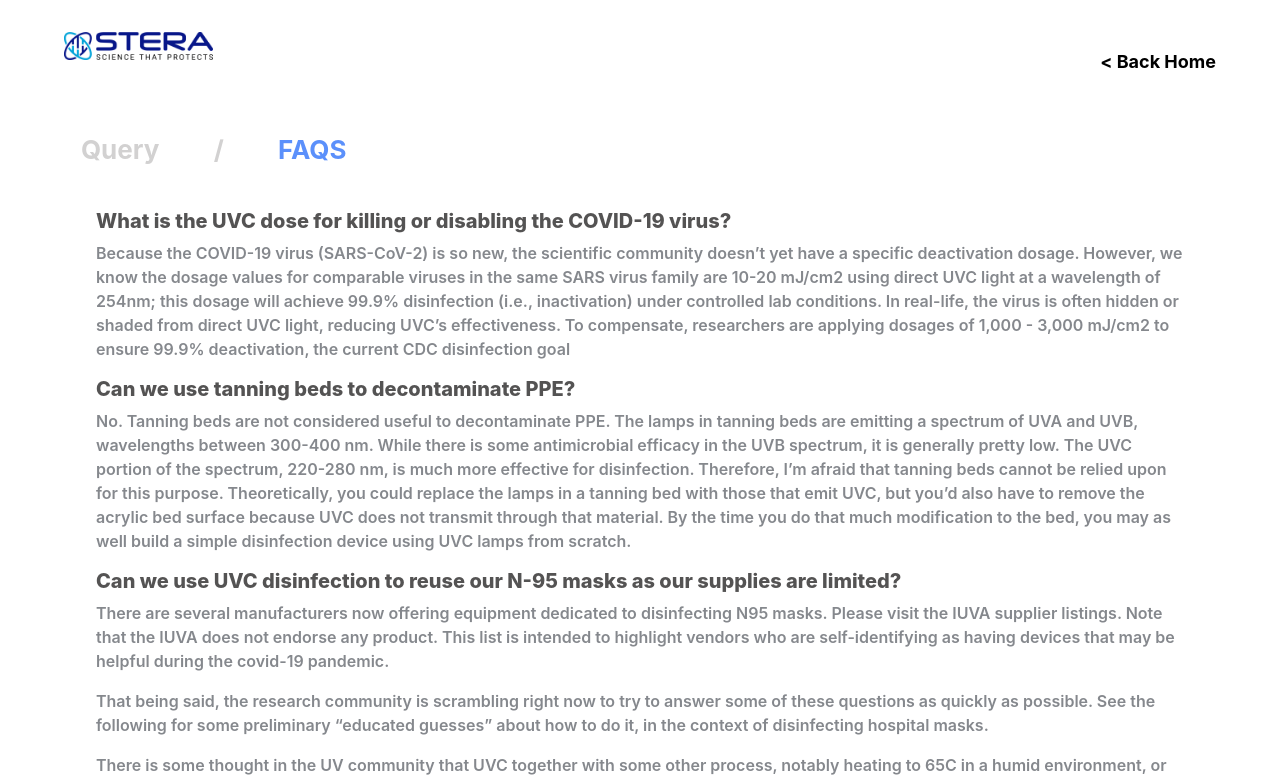
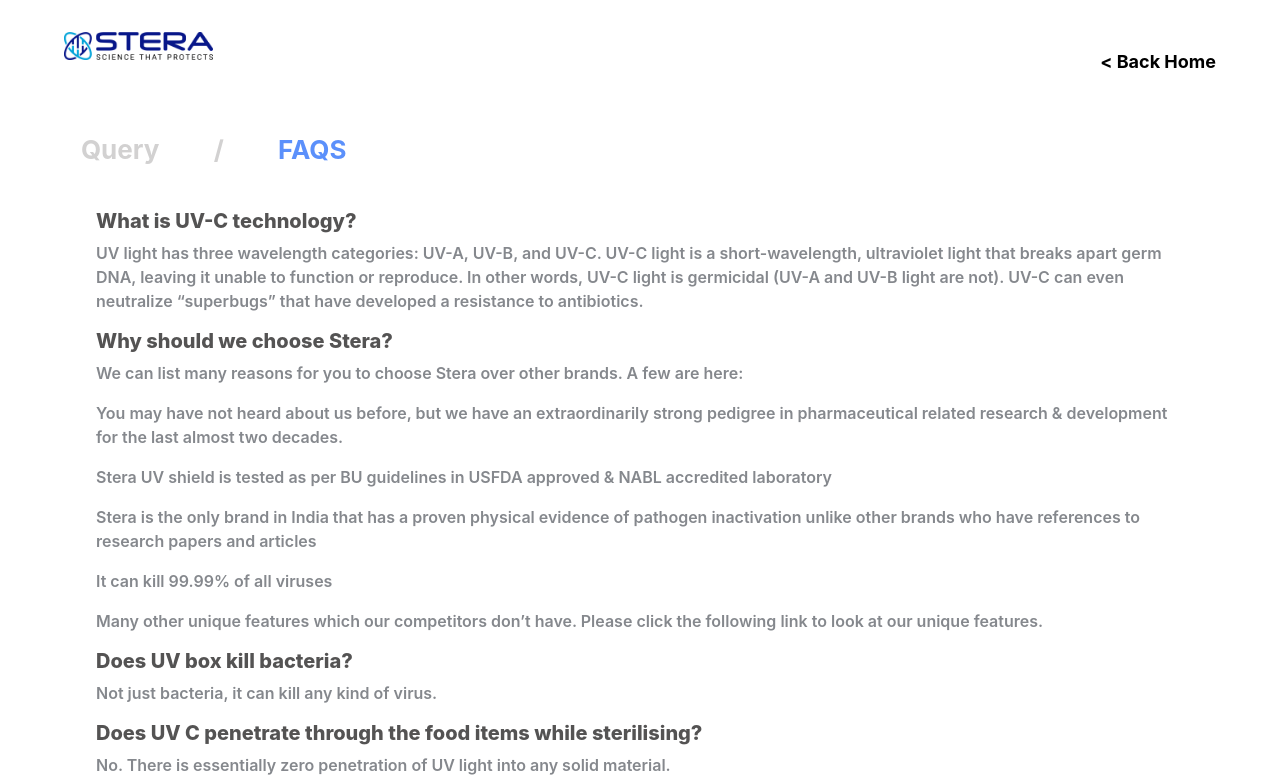
Before and after one commit to VikasBelida09/stera, a React (Create React App) app: page /faq in a window 1280 px wide. Shown: the top 780 px of the page. Built offline with nearby package versions, Linux system fonts and the light colour scheme.

Commit message:
changed FAQ and About Us questions

```diff
--- a/src/Components/Contact/Contact.jsx
+++ b/src/Components/Contact/Contact.jsx
@@ -17,7 +17,7 @@
       behavior: "smooth",
     });
   }, []);
-  const Qa = qa.slice(0, 3).map((item) => {
+  const Qa = qa.slice(0, 4).map((item) => {
     return (
       <QuestionAnswer
         key={item.question}
@@ -26,11 +26,13 @@
         answer2={item?.answer2}
         answer3={item?.answer3}
         answer4={item?.answer4}
+        link4={item?.link}
         answer5={item?.answer5}
+        answer6={item?.answer6}
       />
     );
   });
-  const QaFull = qa.slice(4).map((item) => {
+  const QaFull = qa.slice(5).map((item) => {
     return (
       <QuestionAnswer
         key={item.question}
@@ -39,7 +41,9 @@
         answer2={item?.answer2}
         answer3={item?.answer3}
         answer4={item?.answer4}
+        link4={item?.link}
         answer5={item?.answer5}
+        answer6={item?.answer6}
       />
     );
   });
--- a/src/Components/QuestionAnswer/QuestionAnswer.jsx
+++ b/src/Components/QuestionAnswer/QuestionAnswer.jsx
@@ -1,5 +1,6 @@
 import React from "react";
 import classes from "./QuestionAnswer.module.css";
+import { Link } from 'react-router-dom'
 function QuestionAnswer({
   question,
   answer1,
@@ -7,8 +8,10 @@
   answer3,
   answer4,
   answer5,
+  answer6,
+  link4,
 }) {
-  console.log(answer1, answer2, answer3, answer4, answer5);
+  console.log(answer1, answer2, answer3, answer4, answer5, answer6);
   return (
     <div className={classes.QAContainer}>
       <h4 className={classes.question}>{question}</h4>
@@ -17,7 +20,13 @@
         {answer2 && <p className={classes.answerPara}>{answer2}</p>}
         {answer3 && <p className={classes.answerPara}>{answer3}</p>}
         {answer4 && <p className={classes.answerPara}>{answer4}</p>}
+        {link4 && (
+          <p className={classes.answerPara}>
+            <Link to={link4}>{link4}</Link>
+          </p>
+        )}
         {answer5 && <p className={classes.answerPara}>{answer5}</p>}
+        {answer6 && <p className={classes.answerPara}>{answer6}</p>}
       </div>
     </div>
   );
--- a/src/Components/knowmore/knowmore.jsx
+++ b/src/Components/knowmore/knowmore.jsx
@@ -34,65 +34,71 @@
       <div className={classes.knowMoreContent}>
         <span className={classes.aboutUs}>About us</span>
         <div className={classes.container}>
-          <div className={classes.header}>
-            <p>
-              What is<span className={classes.span}> UV</span> technology and{" "}
-              <br /> why do we need it?
-            </p>
-          </div>
+          <div className={classes.header}></div>
           <div className={classes.body}>
+            <p className={classes.questions}>About Stera</p>
             <p className={classes.details}>
-              The International Ultraviolet Association (IUVA) believes that UV
-              disinfection technologies can play a role in a multiple barrier
-              approach to reducing the transmission of the virus causing
-              COVID-19, SARS-CoV-2, based on current disinfection data and
-              empirical evidence. UV is a known disinfectant for air, water and
-              surfaces that can help to mitigate the risk of acquiring an
-              infection in contact with the COVID-19 virus when applied
-              correctly
+              Stera, a brand that has evolved to revolutionize how a common
+              individual thinks of sanitization and disinfection. Stera is a
+              group of individuals with an extraordinarily strong pedigree in
+              pharmaceutical related research and development for the last
+              decades.
             </p>
             <p className={classes.details}>
-              The IUVA has assembled leading experts from around the world to
-              develop guidance on the effective use of UV technology, as a
-              disinfection measure, to help reduce the transmission of COVID-19
-              virus. Established in 1999, the IUVA is a nonprofit dedicated to
-              the advancement of ultraviolet technologies to help address public
-              health and environmental concerns
+              Stera is not a marketing company but a research and development
+              company who believes in building the real efficacious products and
+              not on random marketing gimmicks. We have a series of products in
+              our pipeline that will revolutionize the entire disinfection
+              segment.
             </p>
             <p className={classes.questions}>
-              Are UVC Disinfection Devices safe?
+              About Stera UV Disinfection Shield
+            </p>
+            <p className={classes.details} style={{ fontWeight: "650" }}>
+              We know that we all will shield ourselves better if we provide a
+              proper shield for the daily use accessories. That is how the idea
+              of UV disinfection shield evolved. A great deal of care and
+              research were put into the designing of it.
             </p>
             <p className={classes.details}>
-              Like any disinfection system, UVC devices must be used properly to
-              be safe.) They all produce varying amounts of UVC light in
-              wavelengths of 200nm-280nm. This UVC light is much “stronger” than
-              normal sunlight, and can cause a severe sunburn-like reaction to
-              your skin. The target tissue in the eye would be the cornea
-              (rather than the retina). The effect on the cornea is called
-              photokeratitis, which is also known as welder’s flash or
-              snow-blindness, is like a sunburn of the eye. It’s unlikely that
-              any of the UVC light would penetrate through the cornea and then
-              lens to reach the retina because of the short wavelength (i.e.
-              high frequency).
+              Stera UV Disinfection Shield is a disinfection device, which is
+              built with smarter chemistry to sanitise and disinfect all our
+              small to medium sized personal possessions, fruits &, groceries,
+              baby care items etc from all types of viruses and pathogens, in a
+              matter of just 3-5 minutes.
             </p>
             <p className={classes.questions}>
-              What does <span className={classes.span}>UV</span> disinfection
-              Shield do?
+              How does Stera UV Disinfection Shield works?
             </p>
             <p className={classes.details}>
-              The brand new UV Disinfection shield is here! It’s a portable
-              disinfection cabinet That uses the UV disinfection and
-              sterilization commonly used in the medical field that removes
-              viruses from your everyday appliances. It comes packed with
-              multiple features like 360 degree surface disinfection, touch
-              operated, 100% reliable and safe, portable,easy to use and unlike
-              others USFDA approved.
+              Stera UV disinfection shield uses the shortest wavelength of UV
+              light i.e. UV-C light to break apart germ DNA, leaving it unable
+              to function or reproduce. Stera UV shield can even neutralize
+              “superbugs” that have developed a resistance to antibiotics.
+            </p>
+            <p className={classes.details}>
+              Stera UVC Disinfection Shield box uses strategically positioned
+              reflectors to reflect UVC radiation on all sides the object. It
+              can eradicate the most powerful and stubborn viruses in 3-5
+              minutes, effectively being your 360-degree shield for a
+              hygienically pure experience.
+            </p>
+            <p className={classes.questions}>Certifications</p>
+            <p className={classes.details}>
+              Stera UVC Disinfection Shield has been tested and certified by
+              NABL & USFDA inspected laboratory with one of the most stringent
+              testing protocols.
+            </p>
+            <p className={classes.questions} style={{fontSize:'15px', marginTop:'20px'}}>
+              Stera disinfection shield is ISO 15858 : 2016 and CE Certified.{" "}
             </p>
           </div>
           <Link to="/faq" className={classes.link}>
             <span className={classes.aboutUs}>FAQS</span>
           </Link>
-          <span className={classes.email}>Any queries: support@steracare.com</span>
+          <span className={classes.email}>
+            Any queries: support@steracare.com
+          </span>
         </div>
       </div>
       <Divider />
--- a/src/data/data.js
+++ b/src/data/data.js
@@ -22,114 +22,66 @@
 import image4 from "../Assets/image4.png";
 export const qa = [
   {
-    question:
-      "What is the UVC dose for killing or disabling the COVID-19 virus?",
+    question: "What is UV-C technology?",
     answer1:
-      "Because the COVID-19 virus (SARS-CoV-2) is so new, the scientific community doesn’t yet have a specific deactivation dosage. However, we know the dosage values for comparable viruses in the same SARS virus family are 10-20 mJ/cm2 using direct UVC light at a wavelength of 254nm; this dosage will achieve 99.9% disinfection (i.e., inactivation) under controlled lab conditions. In real-life, the virus is often hidden or shaded from direct UVC light, reducing UVC’s effectiveness. To compensate, researchers are applying dosages of 1,000 - 3,000 mJ/cm2 to ensure 99.9% deactivation, the current CDC disinfection goal",
+      "UV light has three wavelength categories: UV-A, UV-B, and UV-C. UV-C light is a short-wavelength, ultraviolet light that breaks apart germ DNA, leaving it unable to function or reproduce. In other words, UV-C light is germicidal (UV-A and UV-B light are not). UV-C can even neutralize “superbugs” that have developed a resistance to antibiotics.",
   },
   {
-    question: `Can we use tanning beds to decontaminate PPE?`,
-    answer1: `No. Tanning beds are not considered useful to decontaminate PPE. The lamps in tanning beds are emitting a spectrum of UVA
-    and UVB, wavelengths between 300-400 nm. While there is some antimicrobial efficacy in the UVB spectrum, it is generally pretty
-    low. The UVC portion of the spectrum, 220-280 nm, is much more effective for disinfection. Therefore, I’m afraid that tanning beds
-    cannot be relied upon for this purpose. Theoretically, you could replace the lamps in a tanning bed with those that emit UVC, but
-    you’d also have to remove the acrylic bed surface because UVC does not transmit through that material. By the time you do that
-    much modification to the bed, you may as well build a simple disinfection device using UVC lamps from scratch.`,
+    question: `Why should we choose Stera?`,
+    answer1: `We can list many reasons for you to choose Stera over other brands. A few are here:`,
+    answer2: `You may have not heard about us before, but we have an extraordinarily strong pedigree in pharmaceutical related research & development for the last almost two decades.`,
+    answer3: `Stera UV shield is tested as per BU guidelines in USFDA approved & NABL accredited laboratory`,
+    answer4: `Stera is the only brand in India that has a proven physical evidence of pathogen inactivation unlike other brands who have references to research papers and articles`,
+    answer5: `It can kill 99.99% of all viruses`,
+    answer6: `Many other unique features which our competitors don’t have. Please click the following link to look at our unique features.`,
   },
   {
-    question: `Can we use UVC disinfection to reuse our N-95 masks as our supplies are limited?`,
-    answer1: `There are several manufacturers now offering equipment dedicated to disinfecting N95 masks. Please visit the IUVA supplier listings.
-      Note that the IUVA does not endorse any product. This list is intended to highlight vendors who are self-identifying as having devices that may
-      be helpful during the covid-19 pandemic.
-      `,
-    answer2: `That being said, the research community is scrambling right now to try to answer some of these questions as quickly as possible.
-      See the following for some preliminary “educated guesses” about how to do it, in the context of disinfecting hospital masks.
-      `,
-    answer3: `
-      There is some thought in the UV community that UVC together with some other process, notably heating to 65C in a humid environment,
-      or hydrogen peroxide vapor, might be a good multi-barrier process. The heating or hydrogen peroxide vapor can penetrate into material
-      better than UV and is believed to be able to kill the SARS-CoV-2 virus, but it may be less effective against many of the other pathogens
-      that still exist in hospital settings. The UVC can supplement the virus kill, while also killing many of these other pathogens.`,
+    question: `Does UV box kill bacteria?`,
+    answer1: `Not just bacteria, it can kill any kind of virus.`,
   },
   {
-    question: `Can the products I find on websites such as Amazon be safely used for medical disinfection?`,
-    answer1: `Devices sold on general marketplaces such as Amazon and Alibaba are not regulated for their UV output, and devices sold as UV-C
-      emitters cannot be guaranteed to perform as described. UV-C sources and devices should be purchased from trusted, reputable suppliers.
-      Please consult with the supplier and see the IUVA Advice for further guidance`,
+    question: `Does UV C penetrate through the food items while sterilising?`,
+    answer1: `No. There is essentially zero penetration of UV light into any solid material.`,
   },
   {
-    question: `Can You Use UVC for direct human disinfection?`,
-    answer1: `UVC is damaging to the skin and to the eyes. DO NOT look at the UV light or expose any part of your body. UVC should not be, and is not
-      intended for, use for direct human disinfection.`,
-    answer2: `A possible exception is far UV light (see the FAQ that is specific to far UV light)`,
+    question: `Is UV shield safe for Baby products?`,
+    answer1: `Yes. It is safe to use UV disinfection for sterilising baby care products.`,
   },
   {
-    question: `How do operators remain safe when using UVC lights to clean surfaces?`,
-    answer1: `Like any disinfection system, UVC devices must be used properly to be safe.`,
-    answer2: `They all produce varying amounts of UVC light in wavelengths of 200 – 280nm. UVC light is much more energetic than normal sunlight,
-      and can cause a severe sunburn-like reaction to your skin, and similarly, could damage the retina of your eye, if exposed.
-      `,
-    answer3: `Some devices also produce ozone as part of their cycle, others produce light and heat like an arc welder, others move during their cycles.
-    Hence, in general, machine-human safety needs to be considered with all disinfection devices.
-    `,
-    answer4: `Suitable PPE should be worn at all times when there is a risk of UV exposure to the skin or eyes. Be aware of stray light from the UV source
-    and avoid irradiation of reflective surfaces`,
+    question: `What all viruses does UV shield kill?`,
+    answer1: `It is also concluded Stera UV shield can inactivate variety of low disinfection level pathogens which cause the diseases like Diarrhoea, Pneumonia etc and high disinfection level pathogens which cause Polio, corona, tuberculosis etc in just 3-5 mins at the level of 99.99% disinfection.`,
   },
   {
-    question: `Would the use of UVC at 185nm wavelength, which generates ozone, be as effective as germicidal
-      UVC or only 254nm?`,
-    answer1: `Studies have shown that UVC light at wavelengths of 254nm-265nm disrupts the DNA/RNA replication process in the cells. Ozone is a
-      toxic chemical produced by 185nm UVC light interacting with oxygen in the air, that disinfects much like any chemical disinfectant. While
-      ozone does dissipate in time, it can be corrosive and its effects on the item being treated needs to be understood before being used. Also,
-      it is a lung irritant, and is regulated by NIOSH as a known safety hazard`,
+    question: `Can we UVC for direct disinfection of our hands?`,
+    answer1: `No. UVC is damaging to the skin and to the eyes. DO NOT look at the UV light or expose any part of your body. UVC should not be, and is not intended for, use for direct human disinfection.`,
   },
   {
-    question: `We are looking into the use UVC light to disinfect certain areas of the electric power plants.
-      Have you done any research on the noise that these devices can induce into electronics
-      (EMI/RFI effect)?`,
-    answer1: `Most UVC disinfection devices make UVC light using a fluorescent-light bulb; the bulb is unique, but otherwise the device uses ballasts,
-      wiring and controls similar to any other fluorescent light fixtures. Other sources include LEDs (typically low voltage/low current) or xenon
-      flash bulbs (using high voltage capacitor discharge circuits). The potential for EMI/RFI effects will vary accordingly`,
+    question: `Is there a way we can test the efficacy of the shield?`,
+    answer1: `Yes. Stera is the only brand in India that has proven physical evidence of inactivating all kinds of pathogens.`,
+    answer2: `How to test the efficacy of the UV shield: Take two pink colour dosimeter strips and stick them on the top and bottom of any object and place inside the cabinet for disinfection and observe the colour change. After 5 minutes, the pink colour strip turns into yellow colour which mean it is exposed to the UV C dosage of 100 mJ/cm2 where no virus can survive. Not just Corona virus, but Stera UV shield kills every pathogen of any level. `,
+    answer3: `You can see the testing process in the following link:
+    `,
+    link: `www.youtube.com/stera/disinfectionprocess`,
   },
   {
-    question: `Can you tell us more about the penetration of UVC through "normal household" items?`,
-    answer1: `There is essentially zero penetration of UVC into any solid material that doesn’t otherwise transmit it – it would all be absorbed within a
-      few microns. There are only a scant few materials that do transmit UVC: high-purity silicate glasses, very thin sections of certain
-      fluoropolymers, sapphire, and some other crystals. Most other polymers, even if visibly transparent, are not at all transmissive UVC.
-      I think thin sections of pure polyethylene can transmit some UVC, depending on its microstructure and how it was processed. It is probably
-      safe to say that a thin enough film of any polymer could transmit UVC to some degree.
-      `,
-    answer2: `
-      Depending on how thick a cotton T-shirt is, it may allow some UVC to get through because of porosity (gaps between fibers/yarns) and
-      some tiny amount of internal reflection, but otherwise cotton fibers do not transmit UVC, per se.
-      `,
-    answer3: `Cardboard is as good as a brick wall. White paper or cardstock might transmit a bit of UVC based on the same principle like the cotton
-      textile, but likely not much.
-      `,
-    answer4: `Two generic tips:
-      `,
-    answer5: `For a disinfection application in which you WANT something exposed to UVC, assume it has no penetration into the material at all. It is
-      only a surface phenomenon.
-      For a shielding application in which you DON’T want exposure to UVC, if you cannot see blue light from the lamp getting through the material,
-      it is safe to assume that you have also blocked all the UVC`,
+    question: `Where can we place this product in our homes?`,
+    answer1: `Anywhere in your home. With compact and lighter design, it fits every nook of your home. Unlike other similar products which are primitive in design, are bulky to be placed at anywhere, we know that Stera UVC Disinfection Shield cannot be treated as a mere box.`,
   },
   {
-    question: `How can you tell if "UV protective" glass and glass films are actually treated to block UVA rays.
-      Is there an easy way to tell?`,
-    answer1: `If you can get access to a UV spectrophotometer. which can record the transmittance of the glass or film as a function of wavelength, you can
-      easily see if the UV rays (less than 400 nm) are blocked.`,
-    answer2: `One other way would be to get access to a UV lamp that is used in sun tanning parlors. If you expose this UV light to a white shirt, the shirt
-      will glow blue due to fluorescence from the pigments in the shirt (this is the common “disco” effect). If you place the glass or film between the
-      UV lamp and the shirt, the blue glow will disappear if the material blocks UV`,
+    question: `Do we have to dry the objects before placing inside the shield?`,
+    answer1: `Absolutely No. We introduced the inbuilt heat coil mechanism with hot air blowing inside that flows via a sponge filter during disinfection kill the virus and dry out the object.`,
   },
   {
-    question: `We keep seeing the terms ‘watts’ and ‘joules’ in descriptions of how much UV is required to disinfect
-      something. What do these terms mean? Are they the same? Why are they important?`,
-    answer1: `Most people seem to be familiar with the term ‘watts' (from light bulbs and electric bills); but probably not the term ‘joules' (a metric
-        measurement term). In short, both are used in measuring energy in any form (e.g., electricity as well as light):
-        `,
-    answer2: `A Watt is a measure of the rate of energy delivery (analogous to gallons-per-minute flow rate for water delivery).
-        A Joule is a cumulative measure of the total amount of energy delivered (analogous to total gallons of water delivered)`,
+    question: `How much time does it take to disinfect the objects?`,
+    answer1: `It takes 3 minutes for small objects and 5 minutes for medium sized objects.`,
+  },
+  {
+    question: `Like other brands, does it also come with one operational mode?`,
+    answer1: `Unlike others, Stera UV shield comes with a robust 4 operational modes`,
+    answer2: `UV 3 Minute Cycle`,
+    answer3: `UV 5 Minute Cycle`,
+    answer4: `UV 3 Minute cycle with Hot air circulation`,
+    answer5: `UV 5 Minute cycle with Hot air circulation`,
   },
 ];
 export const data = [
```
Also changed, not shown: 1 other file (tests, documents, lock files or other folders).
